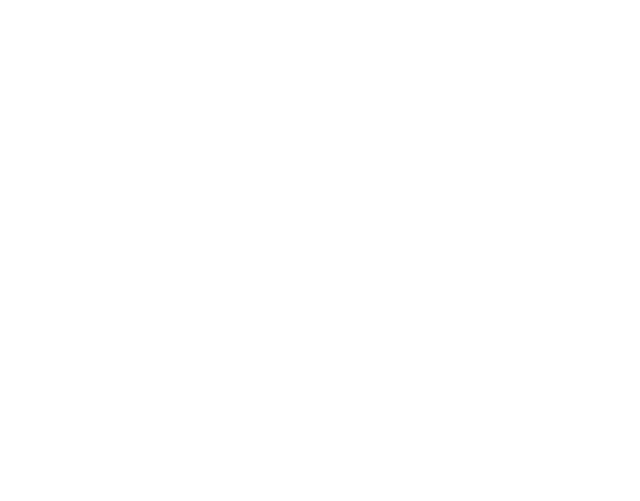
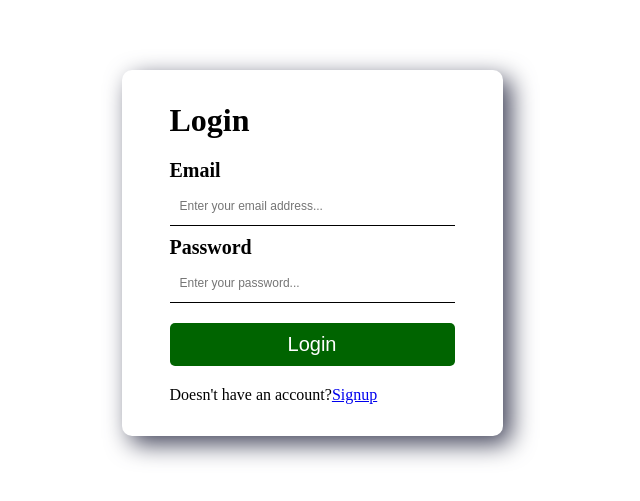
Before and after one commit to ShivamMishra828/primetrade-ai-assignment, a React (Vite) app in the folder frontend/: page /login in a window 1280 px wide. Before the commit this address had no page. Shown: the part 147-648 px from the top of the page, without its empty margins (328-968 px from the left). Built offline with nearby package versions, Linux system fonts and the light colour scheme.

Commit message:
feat: add login page and functionality

```diff
--- a/frontend/src/App.tsx
+++ b/frontend/src/App.tsx
@@ -1,11 +1,15 @@
 import { Route, Routes } from 'react-router-dom';
 import Signup from './pages/Signup.tsx';
+import Login from './pages/Login.tsx';
+import Home from './pages/Home.tsx';
 
 function App() {
     return (
         <div className="App">
             <Routes>
                 <Route path="/signup" element={<Signup />} />
+                <Route path="/login" element={<Login />} />
+                <Route path="/home" element={<Home />} />
             </Routes>
         </div>
     );
--- /dev/null
+++ b/frontend/src/pages/Home.tsx
@@ -0,0 +1,5 @@
+function Home() {
+    return <h1>Home</h1>;
+}
+
+export default Home;
--- /dev/null
+++ b/frontend/src/pages/Login.tsx
@@ -0,0 +1,104 @@
+import React, { type SyntheticEvent, useState } from 'react';
+import { Link, type NavigateFunction, useNavigate } from 'react-router-dom';
+import { handleError, handleSuccess } from '../utils.ts';
+
+type LoginInfo = {
+    email: string;
+    password: string;
+};
+
+function Login() {
+    const [loginInfo, setLoginInfo] = useState<LoginInfo>({
+        email: '',
+        password: '',
+    });
+
+    const navigate: NavigateFunction = useNavigate();
+
+    const handleChange = (e: React.ChangeEvent<HTMLInputElement>): void => {
+        const { name, value } = e.target;
+        setLoginInfo((prev: LoginInfo) => ({
+            ...prev,
+            [name as keyof LoginInfo]: value,
+        }));
+    };
+
+    const handleSignup = async (e: SyntheticEvent): Promise<void> => {
+        e.preventDefault();
+        const { email, password } = loginInfo;
+        if (!email || !password) {
+            return handleError('Email and password is required');
+        }
+
+        try {
+            const url = 'http://localhost:3000/api/v1/auth/login';
+            const response = await fetch(url, {
+                method: 'POST',
+                headers: {
+                    'Content-Type': 'application/json',
+                },
+                body: JSON.stringify(loginInfo),
+            });
+
+            const result = await response.json();
+
+            if (response.ok) {
+                handleSuccess(result?.success.message);
+                localStorage.setItem('token', result?.success.data.token);
+                setTimeout((): void => {
+                    navigate('/home');
+                }, 1000);
+            } else {
+                if (result.error.code === 'VALIDATION_ERROR') {
+                    handleError(result.error?.details[0].message);
+                } else {
+                    handleError(result.error?.message);
+                }
+            }
+        } catch (err: unknown) {
+            if (err instanceof Error) {
+                handleError(err.message);
+            } else {
+                handleError('Something went wrong');
+            }
+        }
+    };
+
+    return (
+        <div className="container">
+            <h1>Login</h1>
+            <form onSubmit={handleSignup}>
+                <div>
+                    <label htmlFor="email">Email</label>
+                    <input
+                        type="email"
+                        name="email"
+                        id="email"
+                        autoFocus
+                        placeholder="Enter your email address..."
+                        value={loginInfo.email}
+                        onChange={handleChange}
+                    />
+                </div>
+                <div>
+                    <label htmlFor="password">Password</label>
+                    <input
+                        type="password"
+                        name="password"
+                        id="password"
+                        placeholder="Enter your password..."
+                        value={loginInfo.password}
+                        onChange={handleChange}
+                    />
+                </div>
+                <button type="submit">Login</button>
+                <span>
+                    Doesn't have an account?
+                    <Link to={'/signup'}>Signup</Link>
+                </span>
+            </form>
+        </div>
+    );
+}
+
+export default Login;
```
